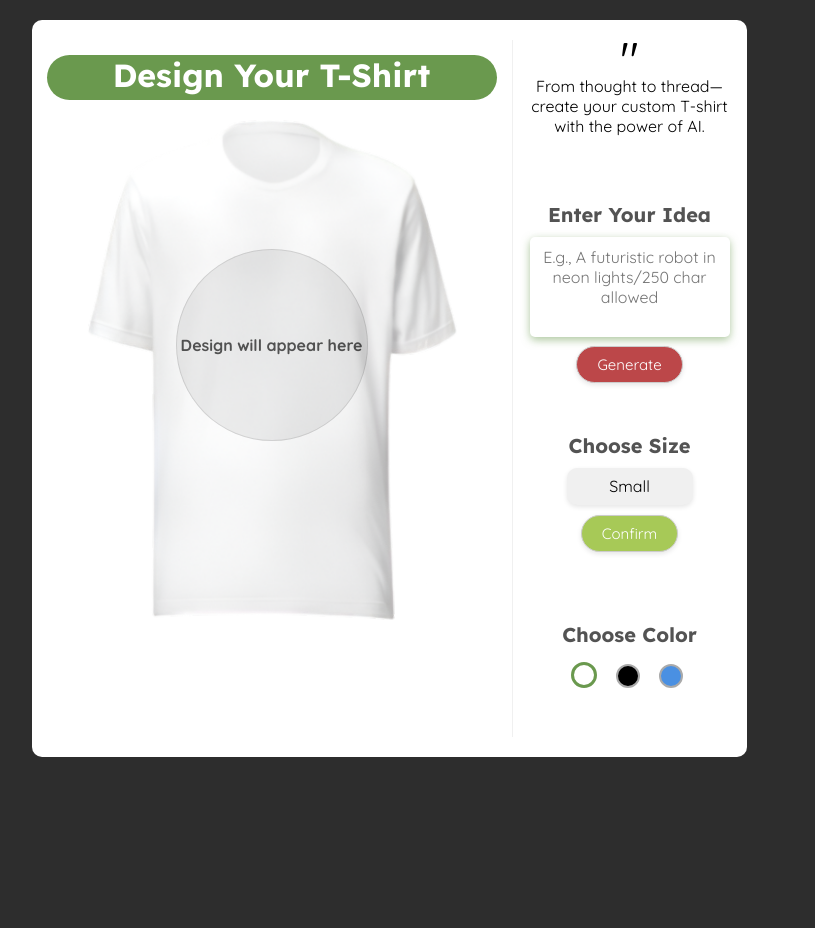
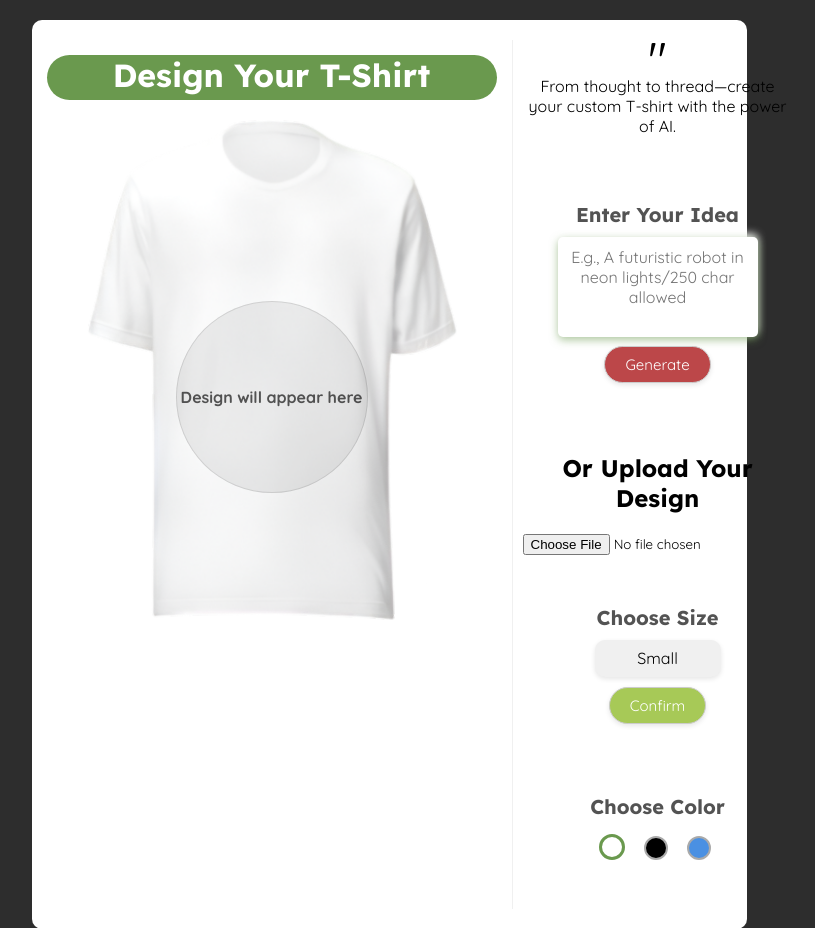
Before and after one commit to ShalConnects/POD, a Flask app: page / in a window 1280 px wide. Shown: the top 928 px of the page, without its empty margins (251-1066 px from the left). Before the commit the page ends 800 px from the top, so only its background shows below. Run offline with Flask 3, Linux system fonts and the light colour scheme.

Commit message:
Update index.html

```diff
--- a/templates/index.html
+++ b/templates/index.html
@@ -37,6 +37,11 @@
                 <div class="actions re-g">
                     <button id="regenerate">Generate</button>
                 </div>
+            </div>
+
+            <div class="upload-section">
+              <h2>Or Upload Your Design</h2>
+              <input type="file" id="upload-design" accept="image/*" />
             </div>
 <!--
             <div class="actions">
```
